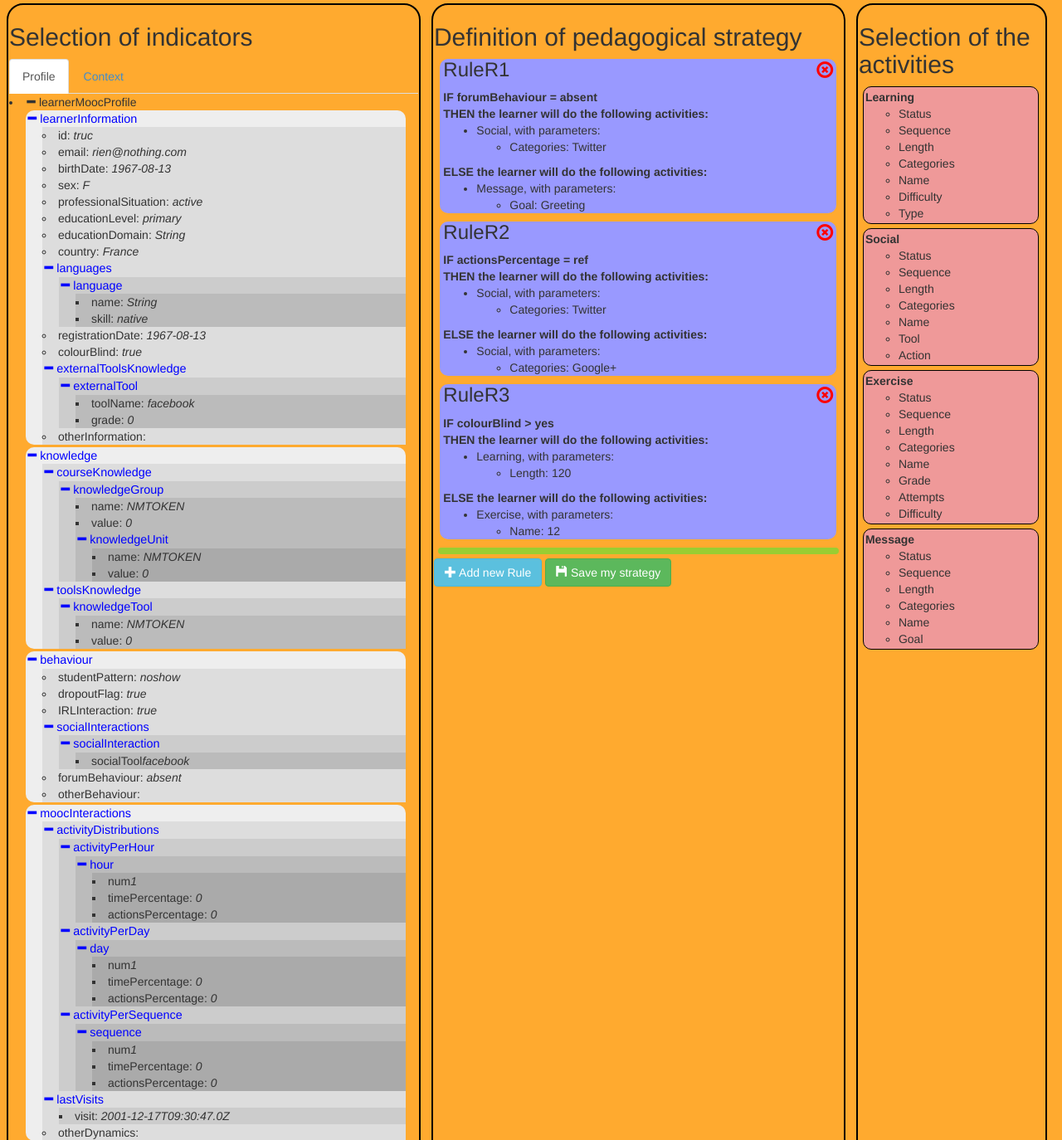
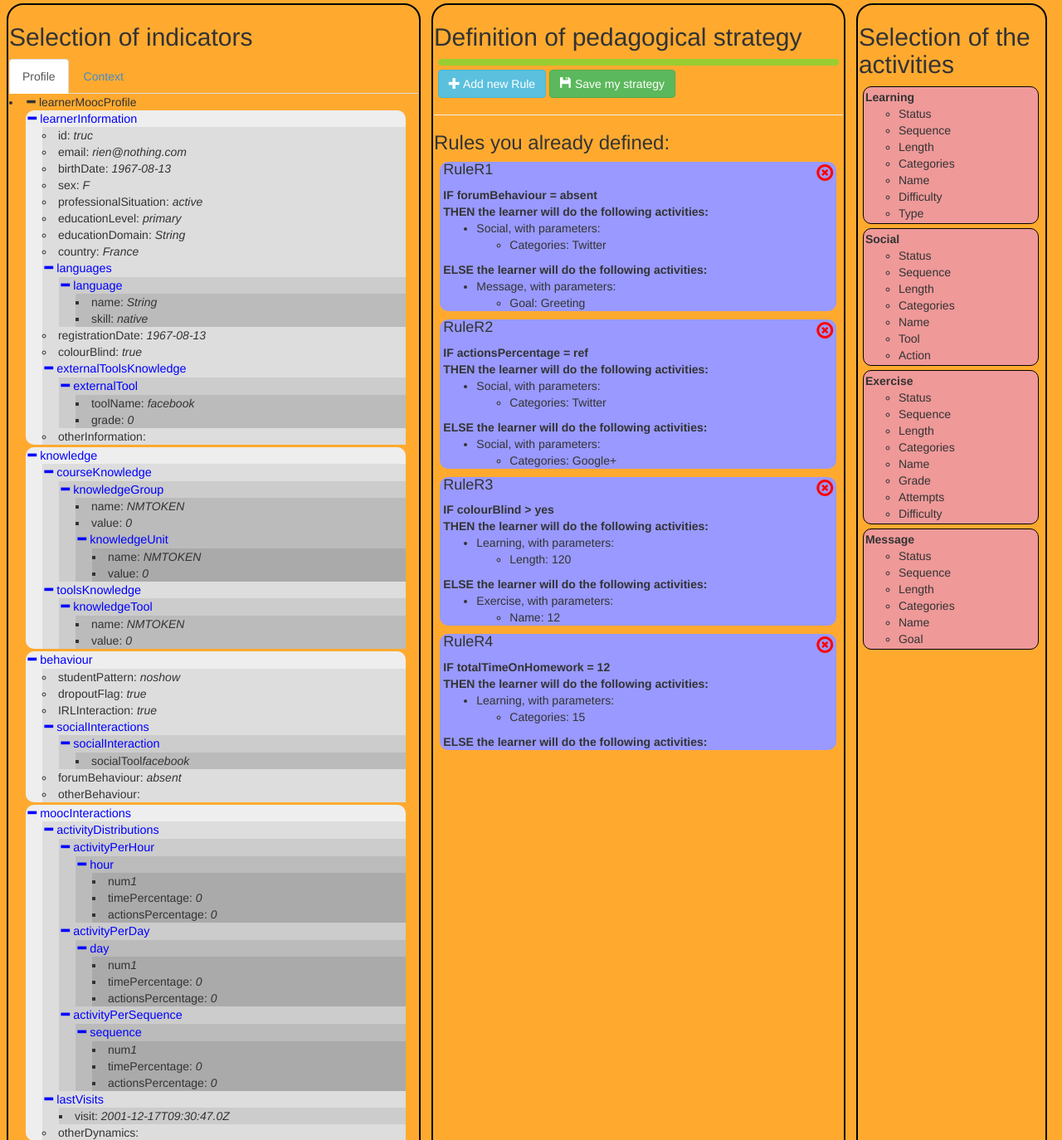
Before and after one commit to fclerc/PersoInterfaces, a PHP site: page / in a window 1280 px wide. Shown: the top 1374 px of the page at 83% size. Run offline with PHP 8.4, Linux system fonts and the light colour scheme.

Commit message:
Modified layout, especially for rules

```diff
--- a/RulesInterface.css
+++ b/RulesInterface.css
@@ -86,9 +86,11 @@ body{
     cursor:pointer;
 }
 
-#Rules h3{
+#Rules h4{
     margin-top:2px;
 }
+
+
 
 #Rules .ruleContainer{
     background-color: #9999FF;
@@ -97,6 +99,11 @@ body{
     padding-left: 4px;
     width:97%;
     margin-left:1.5%;
+}
+
+#Rules #ruleAdder{
+
+    margin-left:1%;
 }
 
 #Rules #newRuleInstruction{
--- a/foveaStrategy.xml
+++ b/foveaStrategy.xml
@@ -74,4 +74,4 @@
 			</activities>
 		</else>
 	</rule>
-<rule xmlns="http://www.w3.org/1999/xhtml" id="R3"><if><indicator>LP11</indicator><operator>&gt;</operator><referencevalue>yes</referencevalue></if><then><activities><activity><typeofactivity>A001</typeofactivity><parameters><parameter><id>P004</id><value>120</value></parameter></parameters></activity></activities></then><else><activities><activity><typeofactivity>A003</typeofactivity><parameters><parameter><id>P006</id><value>12</value></parameter></parameters></activity></activities></else></rule></strategyRules>
+<rule xmlns="http://www.w3.org/1999/xhtml" id="R3"><if><indicator>LP11</indicator><operator>&gt;</operator><referencevalue>yes</referencevalue></if><then><activities><activity><typeofactivity>A001</typeofactivity><parameters><parameter><id>P004</id><value>120</value></parameter></parameters></activity></activities></then><else><activities><activity><typeofactivity>A003</typeofactivity><parameters><parameter><id>P006</id><value>12</value></parameter></parameters></activity></activities></else></rule><rule xmlns="http://www.w3.org/1999/xhtml" id="R4"><if><indicator>LP44</indicator><operator>=</operator><referencevalue>12</referencevalue></if><then><activities><activity><typeofactivity>A001</typeofactivity><parameters><parameter><id>P005</id><value>15</value></parameter></parameters></activity></activities></then></rule></strategyRules>
--- a/index.html
+++ b/index.html
@@ -28,11 +28,15 @@
 
 		<div id="Rules" class="mains">
 			<h2>Definition of pedagogical strategy</h2>
-			<div id="newRuleContainer"></div>
 			<div id="newRuleInstruction"></div>
 			<div id="newRuleForm"></div>
+			<div id="newRuleContainer"></div>
 			<button id="ruleAdder" class = "btn btn-info"><span class="glyphicon glyphicon-plus"></span> Add new Rule</button>
 			<button id="ruleSaver" class = "btn btn-success"><span class="glyphicon glyphicon-floppy-disk"></span> Save my strategy</button>
+            <hr/>
+            <h3>Rules you already defined:</h3>
+
+            <div id="uselessDivToInsertRulesAbove"></div>
 		</div>
 		<div id="Activities" class="mains">
 			<h2>Selection of the activities</h2>
@@ -136,7 +140,7 @@
                                     //displaying the rules in the center part of the page.
                                     //placed here in the code : the parametersDictionnary is defined just above and ready to be used.
                                     $(strategy).find("rule").each(function(){
-                                        displayRule(this, '#newRuleContainer', false);
+                                        displayRule(this, '#uselessDivToInsertRulesAbove', false);
                                     });
 
 
@@ -235,7 +239,7 @@
                             //top-right sign to remove the rule
                             var ruleRemover = $('<span>').addClass('glyphicon glyphicon-remove-circle ruleRemover pull-right');
 
-                            var ruleContainer = $('<div>').attr('id', $(rule).attr('id')).addClass('ruleContainer').append($('<h3>').append('Rule' + $(rule).attr('id')).append(ruleRemover));
+                            var ruleContainer = $('<div>').attr('id', $(rule).attr('id')).addClass('ruleContainer').append($('<h4>').append('Rule' + $(rule).attr('id')).append(ruleRemover));
 
                             if(!createdRule){
                                 var ruleIdNumber = parseInt($(rule).attr('id').split('R')[1]);
@@ -439,7 +443,6 @@
 								}
 
                                 else if(container == '#noElse'){
-                                    alert('noelse');
                                     currentOperation = 10;//go directly to the end
                                 }
 							}
@@ -484,7 +487,7 @@
                             if(currentOperation == 10){//the process is over, store the rule in the strategy tree
                                 $($(strategy).find('strategyRules')[0]).append(builtRule);
                                 rulesMaxId++;//the rule is now stored, let's go the next id for future rules
-                                displayRule(builtRule, '#newRuleContainer', true);
+                                displayRule(builtRule, '#uselessDivToInsertRulesAbove', true);
                                 $('#newRuleContainer').empty();
                                 $('#newRuleInstruction').text('Success, your rule has been created! You can create another one if you want');
                                 currentOperation = 0;
```
